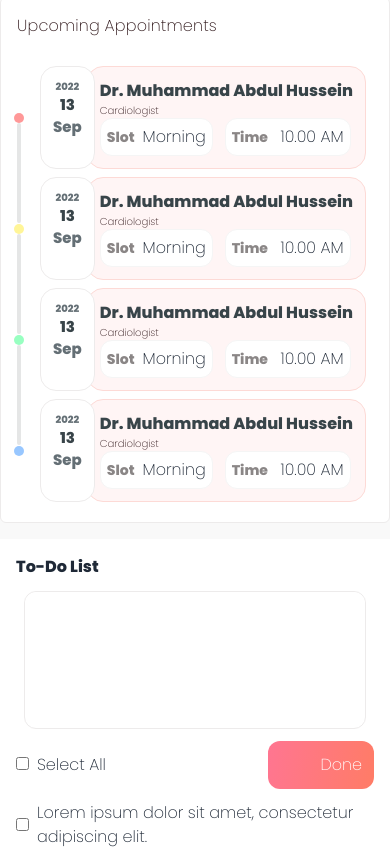
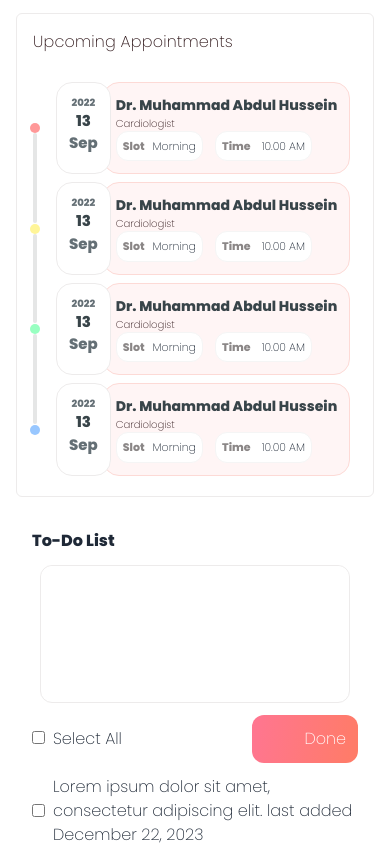
Before and after one commit to DarkAsfu/Dashboard, a React (Vite) app: page / in a window 390 px wide. Shown: the part 953-1804 px from the top of the page. Built offline with nearby package versions, Linux system fonts and the light colour scheme; some icons are missing.

Commit message:
Edit dark mode

```diff
--- a/index.html
+++ b/index.html
@@ -4,9 +4,9 @@
     <meta charset="UTF-8" />
     <link rel="icon" type="image/svg+xml" href="/vite.svg" />
     <meta name="viewport" content="width=device-width, initial-scale=1.0" />
-    <title>Vite + React</title>
+    <title>Dashboard</title>
   </head>
-  <body>
+  <body className="dark">
     <div id="root"></div>
     <script type="module" src="/src/main.jsx"></script>
   </body>
--- a/src/Components/Appointments/Appoinments.jsx
+++ b/src/Components/Appointments/Appoinments.jsx
@@ -1,10 +1,10 @@
 import './Appointments.css'
 const Appoinments = () => {
     return (
-        <div className="bg-[#fff] p-4 rounded-md" style={{ border: "0.769px solid #EDEBEB" }}>
-            <h1 className='title'>Upcoming Appointments</h1>
+        <div className="bg-[#fff] dark:bg-[#2C2221] p-4 rounded-md dark:border-none border border-[#EDEBEB] m-4">
+            <h1 className='title dark:text-white'>Upcoming Appointments</h1>
             <div className='relative'>
-                <ul className="timeline timeline-vertical right-44 md:right-52 mt-6">
+                <ul className="timeline timeline-vertical right-40 md:right-52 mt-6">
                     <li>
                         <div className="timeline-middle">
                             <svg xmlns="http://www.w3.org/2000/svg" width="10" height="11" viewBox="0 0 10 11" fill="none">
@@ -18,12 +18,12 @@ const Appoinments = () => {
                                     <p className='text-[#384449] text-[15px] md:text-[20px] font-semibold'>13</p>
                                     <p className='text-[#646F75] text-[15px] md:text-[20px] font-semibold'>Sep</p>
                                 </div>
-                                <div className='bg-[#FFF5F5] p-3 rounded-2xl -ml-2' style={{ border: '0.769px solid #FDDAD6' }}>
-                                    <h1 className='text-[#384449] text-[16px] md:text-[20px] font-semibold'>Dr. Muhammad Abdul Hussein</h1>
-                                    <p className='text-[#2E1619] text-[10px] md:text-[16px] '>Cardiologist</p>
+                                <div className='bg-[#FFF5F5] dark:bg-[#413837] p-3 rounded-2xl -ml-2' style={{ border: '0.769px solid #FDDAD6' }}>
+                                    <h1 className='text-[#384449] dark:text-white text-[14px] md:text-[20px] font-semibold'>Dr. Muhammad Abdul Hussein</h1>
+                                    <p className='text-[#2E1619] dark:text-white text-[10px] md:text-[16px] '>Cardiologist</p>
                                     <div className='flex gap-3'>
-                                        <p className='bg-[#fff] p-[6px] md:p-2 rounded-xl ' style={{ border: '1px solid #F5F5F5' }}><span className='mr-2 text-[14px] text-[#8A8686] ' style={{ fontWeight: '600' }}>Slot</span>Morning</p>
-                                        <p className='bg-[#fff] p-[6px] md:p-2 rounded-xl ' style={{ border: '1px solid #F5F5F5' }}><span className='mr-2 text-[14px] text-[#8A8686] font-semibold'>Time</span> 10.00 AM</p>
+                                        <p className='bg-[#fff] p-[6px] md:p-2 rounded-xl text-[11px] md:text-[14px] ' style={{ border: '1px solid #F5F5F5' }}><span className='mr-2  text-[#8A8686] ' style={{ fontWeight: '600' }}>Slot</span>Morning</p>
+                                        <p className='bg-[#fff] p-[6px] md:p-2 rounded-xl text-[11px] md:text-[14px]' style={{ border: '1px solid #F5F5F5' }}><span className='mr-2  text-[#8A8686] font-semibold'>Time</span> 10.00 AM</p>
                                     </div>
                                 </div>
                             </div>
@@ -44,12 +44,12 @@ const Appoinments = () => {
                                     <p className='text-[#384449] text-[15px] md:text-[20px] font-semibold'>13</p>
                                     <p className='text-[#646F75] text-[15px] md:text-[20px] font-semibold'>Sep</p>
                                 </div>
-                                <div className='bg-[#FFF5F5] p-3 rounded-2xl -ml-2' style={{ border: '0.769px solid #FDDAD6' }}>
-                                    <h1 className='text-[#384449] text-[16px] md:text-[20px] font-semibold'>Dr. Muhammad Abdul Hussein</h1>
-                                    <p className='text-[#2E1619] text-[10px] md:text-[16px] '>Cardiologist</p>
+                                <div className='bg-[#FFF5F5] dark:bg-[#413837] p-3 rounded-2xl -ml-2' style={{ border: '0.769px solid #FDDAD6' }}>
+                                    <h1 className='text-[#384449] dark:text-white text-[14px] md:text-[20px] font-semibold'>Dr. Muhammad Abdul Hussein</h1>
+                                    <p className='text-[#2E1619] dark:text-white text-[10px] md:text-[16px] '>Cardiologist</p>
                                     <div className='flex gap-3'>
-                                        <p className='bg-[#fff] p-[6px] md:p-2 rounded-xl ' style={{ border: '1px solid #F5F5F5' }}><span className='mr-2 text-[14px] text-[#8A8686] ' style={{ fontWeight: '600' }}>Slot</span>Morning</p>
-                                        <p className='bg-[#fff] p-[6px] md:p-2 rounded-xl ' style={{ border: '1px solid #F5F5F5' }}><span className='mr-2 text-[14px] text-[#8A8686] font-semibold'>Time</span> 10.00 AM</p>
+                                        <p className='bg-[#fff] p-[6px] md:p-2 rounded-xl text-[11px] md:text-[14px] ' style={{ border: '1px solid #F5F5F5' }}><span className='mr-2  text-[#8A8686] ' style={{ fontWeight: '600' }}>Slot</span>Morning</p>
+                                        <p className='bg-[#fff] p-[6px] md:p-2 rounded-xl text-[11px] md:text-[14px]' style={{ border: '1px solid #F5F5F5' }}><span className='mr-2  text-[#8A8686] font-semibold'>Time</span> 10.00 AM</p>
                                     </div>
                                 </div>
                             </div>
@@ -70,12 +70,12 @@ const Appoinments = () => {
                                     <p className='text-[#384449] text-[15px] md:text-[20px] font-semibold'>13</p>
                                     <p className='text-[#646F75] text-[15px] md:text-[20px] font-semibold'>Sep</p>
                                 </div>
-                                <div className='bg-[#FFF5F5] p-3 rounded-2xl -ml-2' style={{ border: '0.769px solid #FDDAD6' }}>
-                                    <h1 className='text-[#384449] text-[16px] md:text-[20px] font-semibold'>Dr. Muhammad Abdul Hussein</h1>
-                                    <p className='text-[#2E1619] text-[10px] md:text-[16px] '>Cardiologist</p>
+                                <div className='bg-[#FFF5F5] dark:bg-[#413837] p-3 rounded-2xl -ml-2' style={{ border: '0.769px solid #FDDAD6' }}>
+                                    <h1 className='text-[#384449] dark:text-white text-[14px] md:text-[20px] font-semibold'>Dr. Muhammad Abdul Hussein</h1>
+                                    <p className='text-[#2E1619] dark:text-white text-[10px] md:text-[16px] '>Cardiologist</p>
                                     <div className='flex gap-3'>
-                                        <p className='bg-[#fff] p-[6px] md:p-2 rounded-xl ' style={{ border: '1px solid #F5F5F5' }}><span className='mr-2 text-[14px] text-[#8A8686] ' style={{ fontWeight: '600' }}>Slot</span>Morning</p>
-                                        <p className='bg-[#fff] p-[6px] md:p-2 rounded-xl ' style={{ border: '1px solid #F5F5F5' }}><span className='mr-2 text-[14px] text-[#8A8686] font-semibold'>Time</span> 10.00 AM</p>
+                                        <p className='bg-[#fff] p-[6px] md:p-2 rounded-xl text-[11px] md:text-[14px] ' style={{ border: '1px solid #F5F5F5' }}><span className='mr-2  text-[#8A8686] ' style={{ fontWeight: '600' }}>Slot</span>Morning</p>
+                                        <p className='bg-[#fff] p-[6px] md:p-2 rounded-xl text-[11px] md:text-[14px]' style={{ border: '1px solid #F5F5F5' }}><span className='mr-2  text-[#8A8686] font-semibold'>Time</span> 10.00 AM</p>
                                     </div>
                                 </div>
                             </div>
@@ -96,12 +96,12 @@ const Appoinments = () => {
                                     <p className='text-[#384449] text-[15px] md:text-[20px] font-semibold'>13</p>
                                     <p className='text-[#646F75] text-[15px] md:text-[20px] font-semibold'>Sep</p>
                                 </div>
-                                <div className='bg-[#FFF5F5] p-3 rounded-2xl -ml-2' style={{ border: '0.769px solid #FDDAD6' }}>
-                                    <h1 className='text-[#384449] text-[16px] md:text-[20px] font-semibold'>Dr. Muhammad Abdul Hussein</h1>
-                                    <p className='text-[#2E1619] text-[10px] md:text-[16px] '>Cardiologist</p>
+                                <div className='bg-[#FFF5F5] dark:bg-[#413837] p-3 rounded-2xl -ml-2' style={{ border: '0.769px solid #FDDAD6' }}>
+                                    <h1 className='text-[#384449] dark:text-white text-[14px] md:text-[20px] font-semibold'>Dr. Muhammad Abdul Hussein</h1>
+                                    <p className='text-[#2E1619] dark:text-white text-[10px] md:text-[16px] '>Cardiologist</p>
                                     <div className='flex gap-3'>
-                                        <p className='bg-[#fff] p-[6px] md:p-2 rounded-xl ' style={{ border: '1px solid #F5F5F5' }}><span className='mr-2 text-[14px] text-[#8A8686] ' style={{ fontWeight: '600' }}>Slot</span>Morning</p>
-                                        <p className='bg-[#fff] p-[6px] md:p-2 rounded-xl ' style={{ border: '1px solid #F5F5F5' }}><span className='mr-2 text-[14px] text-[#8A8686] font-semibold'>Time</span> 10.00 AM</p>
+                                        <p className='bg-[#fff] p-[6px] md:p-2 rounded-xl text-[11px] md:text-[14px] ' style={{ border: '1px solid #F5F5F5' }}><span className='mr-2  text-[#8A8686] ' style={{ fontWeight: '600' }}>Slot</span>Morning</p>
+                                        <p className='bg-[#fff] p-[6px] md:p-2 rounded-xl text-[11px] md:text-[14px]' style={{ border: '1px solid #F5F5F5' }}><span className='mr-2  text-[#8A8686] font-semibold'>Time</span> 10.00 AM</p>
                                     </div>
                                 </div>
                             </div>
--- a/src/Components/DashboardHome/DashboardHome.jsx
+++ b/src/Components/DashboardHome/DashboardHome.jsx
@@ -7,7 +7,7 @@ import Todo from "../ToDo/ToDo";
 
 const DashboardHome = () => {
     return (
-        <div>
+        <div className="">
             <Navbar/>
             <div className="lg:flex justify-between md:pl-[45px] md:pr-[22px]">
                 <div className="xl:w-[px] lg:w-[55%] mb-4">
--- a/src/Components/NavBar/NavBar.css
+++ b/src/Components/NavBar/NavBar.css
@@ -1,5 +1,5 @@
 @media screen and (max-width: 420px) {
     .nav-bg{
-        background: linear-gradient(92deg, #FF7594 19.86%, #FF797B 84.16%, #FF7C65 139.72%);
+        /* background: linear-gradient(92deg, #FF7594 19.86%, #FF797B 84.16%, #FF7C65 139.72%); */
     }
   }
--- a/src/Components/SideBar/SideBar.jsx
+++ b/src/Components/SideBar/SideBar.jsx
@@ -1,5 +1,9 @@
 import { useState } from "react";
 import { Outlet } from "react-router-dom";
+import { GoPerson } from "react-icons/go";
+import { LiaCalendarSolid } from "react-icons/lia";
+import { FaHistory } from "react-icons/fa";
+import { IoSettingsOutline } from "react-icons/io5";
 
 const SideBar = () => {
     const [hideText, setHideText] = useState('')
@@ -18,17 +22,16 @@ const SideBar = () => {
     return (
         <div className="drawer md:drawer-open">
             <input id="my-drawer-2" type="checkbox" className="drawer-toggle" />
-            <div className="drawer-content bg-[#F9F9F9]">
+            <div className="drawer-content  dark:bg-[#150A09]">
                 {/* Page content here */}
                 <label htmlFor="my-drawer-2" className="md:hidden">
                 <img onClick={showSideBar} className={`w-12 m-2`} src="https://i.ibb.co/FszfVvn/Icon-Menu.png" alt="" />
                 </label>
                 <Outlet/>
-
             </div>
             <div className="drawer-side">
                 <label htmlFor="my-drawer-2" aria-label="close sidebar" className="drawer-overlay"></label>
-                <ul className={`menu ${sidebarWidth} w-[264px] min-h-full bg-[#fff] text-base-content`}>
+                <ul className={`menu ${sidebarWidth} w-[264px] min-h-full bg-[#fff] dark:bg-[#2E1619] text-base-content`}>
                     <div className="flex justify-between gap-8 mx-auto">
                         {changeLogo ?
                             <div className="flex items-center gap-4 text-[24px] font-bold">
@@ -40,13 +43,12 @@ const SideBar = () => {
                         <img onClick={removeSideBar} className={`w-[40px] ${hideText}`} src="https://i.ibb.co/sm3WYmD/Icon-Side-Arrow-round.png" alt="" />
                     </div>
                     {/* Sidebar content here */}
-                    <li className={`text-[16px] mt-[107px] font-mono ${changeLogo ? '' : 'mx-auto'}`}><a><img className="w-8" src="https://i.ibb.co/fYjhfBf/Icon-home.png" alt="" /><span className={`${hideText}`}>Home</span></a></li>
-                    <li className={`text-[16px] mt-5 font-mono ${changeLogo ? '' : 'mx-auto'}`}><a><img className="w-8" src="https://i.ibb.co/4Z3dm3h/Icon-Patient-Profile.png" alt="" /><span className={`${hideText}`}>Patient Profile </span></a></li>
-                    <li className={`text-[16px] mt-5 font-mono ${changeLogo ? '' : 'mx-auto'}`}><a><img className="w-8" src="https://i.ibb.co/0mPtGsz/Icon-Appointment.png" alt="" /><span className={`${hideText}`}>Appointments</span></a></li>
-                    <li className={`text-[16px] mt-5 font-mono ${changeLogo ? '' : 'mx-auto'}`}><a><img className="w-8" src="https://i.ibb.co/vkDys3Z/Icon-medical-history.png" alt="" /><span className={`${hideText}`}>Medical History</span></a></li>
-                    <li className={`text-[16px] mt-5 font-mono ${changeLogo ? '' : 'mx-auto'}`}><a><img className="w-8" src="https://i.ibb.co/nnB8tcp/Icon-Settings.png" alt="" /><span className={`${hideText}`}>Settings</span></a></li>
-                    {/* <li><a>Sidebar Item 2 <span className={`${hideText}`}>Home</span></a></li> */}
-                    <li className={`text-[16px] mt-5 font-mono ${changeLogo ? '' : 'mx-auto'} mt-[80px]`}><a><img className={`w-10 ${changeLogo ? 'hidden' : ' '}`} src="https://i.ibb.co/QXHnDhZ/round.png" alt="" /><span style={{background: 'linear-gradient(101deg, #FF7594 -6.58%, #FF7C65 102.46%)'}} className={`${hideText} text-white p-3 rounded-sm`}>New Appointment</span></a></li>
+                    <li className={`text-[16px] dark:text-white mt-[107px] font-mono ${changeLogo ? '' : 'mx-auto'}`}><a><img className="w-8" src="https://i.ibb.co/fYjhfBf/Icon-home.png" alt="" /><span className={`${hideText}`}>Home</span></a></li>
+                    <li className={`text-[16px] dark:text-white mt-5 font-mono ${changeLogo ? '' : 'mx-auto'}`}><a><GoPerson className="text-[32px]"/><span className={`${hideText}`}>Patient Profile </span></a></li>
+                    <li className={`text-[16px] dark:text-white mt-5 font-mono ${changeLogo ? '' : 'mx-auto'}`}><a><LiaCalendarSolid className="text-[32px]"/><span className={`${hideText}`}>Appointments</span></a></li>
+                    <li className={`text-[16px] dark:text-white mt-5 font-mono ${changeLogo ? '' : 'mx-auto'}`}><a><FaHistory className="text-[32px]"/><span className={`${hideText}`}>Medical History</span></a></li>
+                    <li className={`text-[16px] dark:text-white mt-5 font-mono ${changeLogo ? '' : 'mx-auto'}`}><a><IoSettingsOutline className="text-[32px]"/><span className={`${hideText}`}>Settings</span></a></li>
+                    <li className={`text-[16px] dark:text-white mt-5 font-mono ${changeLogo ? '' : 'mx-auto'} mt-[80px]`}><a><img className={`w-10 ${changeLogo ? 'hidden' : ' '}`} src="https://i.ibb.co/QXHnDhZ/round.png" alt="" /><span style={{background: 'linear-gradient(101deg, #FF7594 -6.58%, #FF7C65 102.46%)'}} className={`${hideText} text-white p-3 rounded-sm`}>New Appointment</span></a></li>
                     {/* <button style={{background: 'linear-gradient(101deg, #FF7594 -6.58%, #FF7C65 102.46%)'}} className="">New appointment</button> */}
                 </ul>
 
--- a/src/Components/ToDo/ToDo.jsx
+++ b/src/Components/ToDo/ToDo.jsx
@@ -3,10 +3,10 @@ import { FaCheck, FaTrash, FaPlus } from 'react-icons/fa6';
 
 const Todo = () => {
   const initialTask = [
-    "Lorem ipsum dolor sit amet, consectetur adipiscing elit.",
-    "Lorem ipsum dolor sit amet, consectetur adipiscing elit.",
-    "Lorem ipsum dolor sit amet, consectetur adipiscing elit.",
-    "Lorem ipsum dolor sit amet, consectetur adipiscing elit. ",
+    "Lorem ipsum dolor sit amet, consectetur adipiscing elit. last added December 22, 2023",
+    "Lorem ipsum dolor sit amet, consectetur adipiscing elit. last added December 22, 2023",
+    "Lorem ipsum dolor sit amet, consectetur adipiscing elit. last added December 22, 2023",
+    "Lorem ipsum dolor sit amet, consectetur adipiscing elit. last added December 22, 2023",
   ];
   const [todos, setTodos] = useState(initialTask);
   const [newTodo, setNewTodo] = useState('');
@@ -20,7 +20,7 @@ const Todo = () => {
         month: 'long',
         day: 'numeric',
       });
-      const todoWithDate = `${newTodo} (last added ${currentDate})`;
+      const todoWithDate = `${newTodo} last added: ${currentDate}`;
       setTodos([...todos, todoWithDate]);
       setNewTodo('');
     }
@@ -52,8 +52,8 @@ const Todo = () => {
   };
 
   return (
-    <div className='bg-[#fff] p-[16px]'>
-      <h2 className='text-[16px] font-semibold'>To-Do List</h2>
+    <div className='bg-[#fff] dark:bg-[#2c2221] p-[16px] m-4 rounded-md'>
+      <h2 className='text-[16px] font-semibold dark:text-white'>To-Do List</h2>
       <div className='flex gap-7 mt-3 px-2'>
         <div className='w-[394px] rounded-xl' style={{ border: '1px solid #EDEBEB', position: 'relative' }}>
           <input
@@ -91,13 +91,13 @@ const Todo = () => {
         </div>
       </div>
       <div className='flex justify-between items-center'>
-      <div className='mt-3'>
+      <div className='mt-3 dark:text-[#D1D5DB]'>
         <label>
           <input
             type='checkbox'
             checked={selectAll}
             onChange={toggleSelectAll}
-            className='mr-2'
+            className='mr-2 '
           />
           Select All
         </label>
@@ -116,12 +116,12 @@ const Todo = () => {
       </div>
       <div className='mt-3'>
         {todos.map((todo, index) => (
-          <div key={index} className='flex items-center mb-2'>
+          <div key={index} className='flex items-center mb-2 dark:text-[#D1D5DB]'>
             <input
               type='checkbox'
               checked={selectedTodos.includes(index)}
               onChange={() => toggleTodoSelection(index)}
-              className='mr-2'
+              className='mr-2 dark:text-[#D1D5DB]'
             />
             {todo}
           </div>
--- a/tailwind.config.js
+++ b/tailwind.config.js
@@ -4,6 +4,7 @@ export default {
     "./index.html",
     "./src/**/*.{js,ts,jsx,tsx}",
   ],
+  darkMode: 'class',
   theme: {
     extend: {},
   },
```
Also changed, not shown: src/Components/Covid19Update/Covid19Update.jsx (+4 -4 lines), src/Components/HealthInfo/HealthInfo.jsx (+5 -5 lines), src/Components/NavBar/Navbar.jsx (+14 -2 lines).
